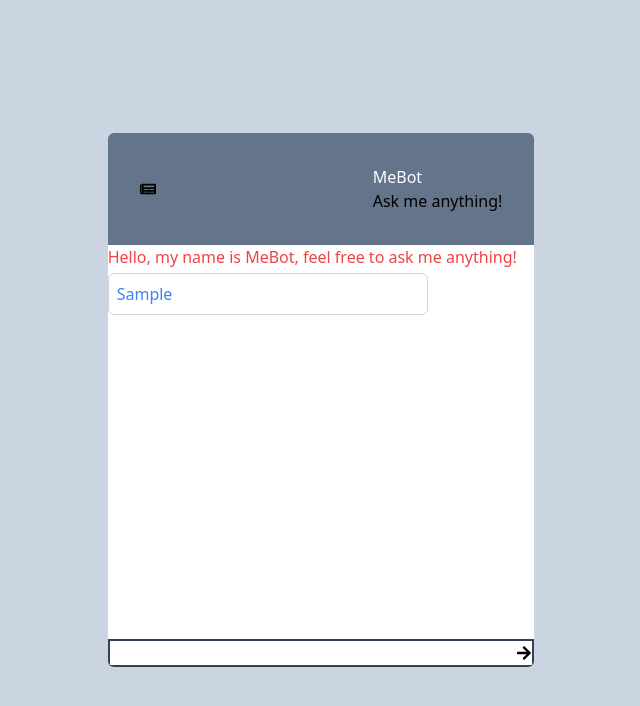
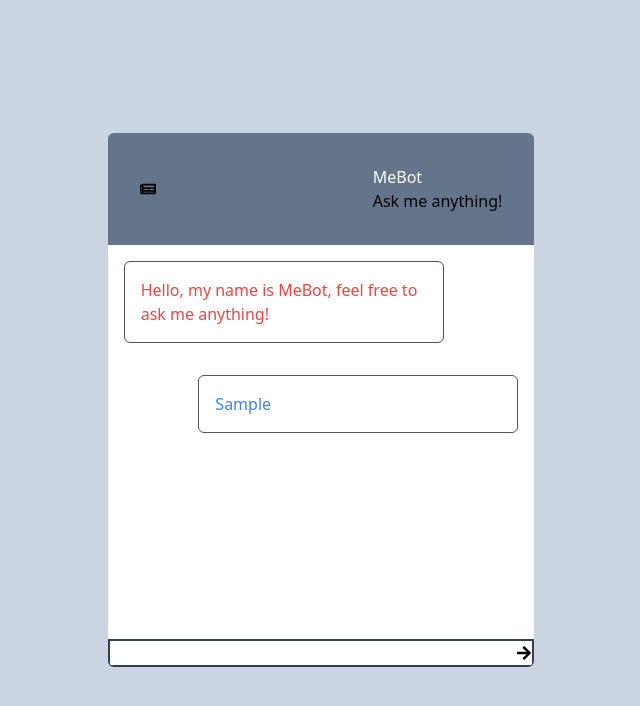
Before and after one commit to gwilliamleung/mebot, a React (Create React App) app: page / in a window 1280 px wide. Both pictures are taken after typing "Sample" into the empty fields and a click on the button 843 px from the left and 652 px from the top of the page. Shown: the top 706 px of the page, without its empty margins (319-959 px from the left). Built offline with nearby package versions, Linux system fonts and the light colour scheme; no server answers.

Commit message:
added css to text box

```diff
--- a/src/App.js
+++ b/src/App.js
@@ -5,12 +5,6 @@ import { Configuration, OpenAIApi } from 'openai'
 function App() {
   const [userInput, setUserInput] = useState('')
   const [conversationArr, setConversationArr] = useState([])
-
-  // const configuration = new Configuration({
-  //   apiKey: "sk-"
-  // })
-  // const openai = new OpenAIApi(configuration)
-
 
   useEffect(() => {
     setConversationArr(() => [
@@ -50,7 +44,7 @@ function App() {
         const response = await fetch("https://api.openai.com/v1/chat/completions",{
           method: "POST",
           headers: {
-            "Authorization": "Bearer sk-",
+            "Authorization": "Bearer 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",
             "Content-Type": "application/json"
           },
           body: JSON.stringify({
@@ -81,18 +75,17 @@ function App() {
           </div>
         </div>
         <div className="h-full w-full bg-white justify-between rounded-b-md flex flex-col overflow-y-scroll">
-          <div className="text-red-500">Hello, my name is MeBot, feel free to ask me anything!</div>
+          <div className="text-red-500 border border-gray-600 p-4 m-4 rounded-md w-3/4 self-start">Hello, my name is MeBot, feel free to ask me anything!</div>
             {conversationArr.map((message, index) => {
               if (index === 0) return null
               return (
                 <div
                 key={index}
-                className={`${message.role === "user" ? "justify-end text-blue-500" : "justify-start text-red-500"}
-                  border border-gray-300
-                  p-2 my-1
+                className={`${message.role === "user" ? "justify-end text-blue-500 self-end" : "justify-start text-red-500 self-start"}
+                  border border-gray-600
+                  p-4 m-4
                   rounded-md
                   w-3/4
-                  self-${message.role === "user" ? "end" : "start"}
                 `}
               >
                 <p>{message.content}</p>
```
